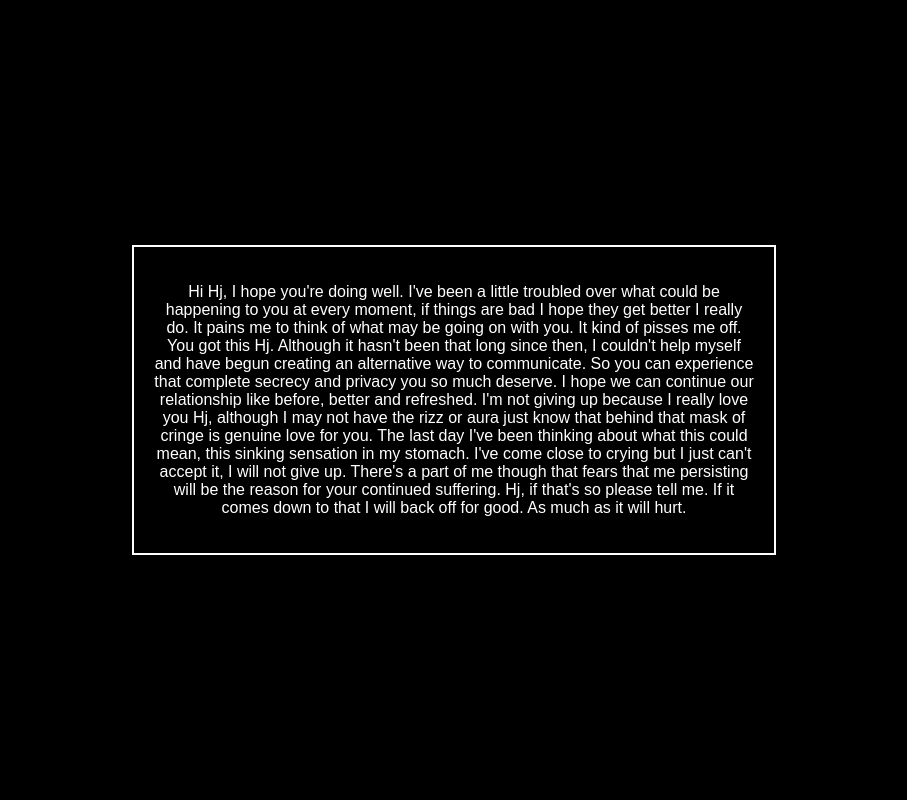
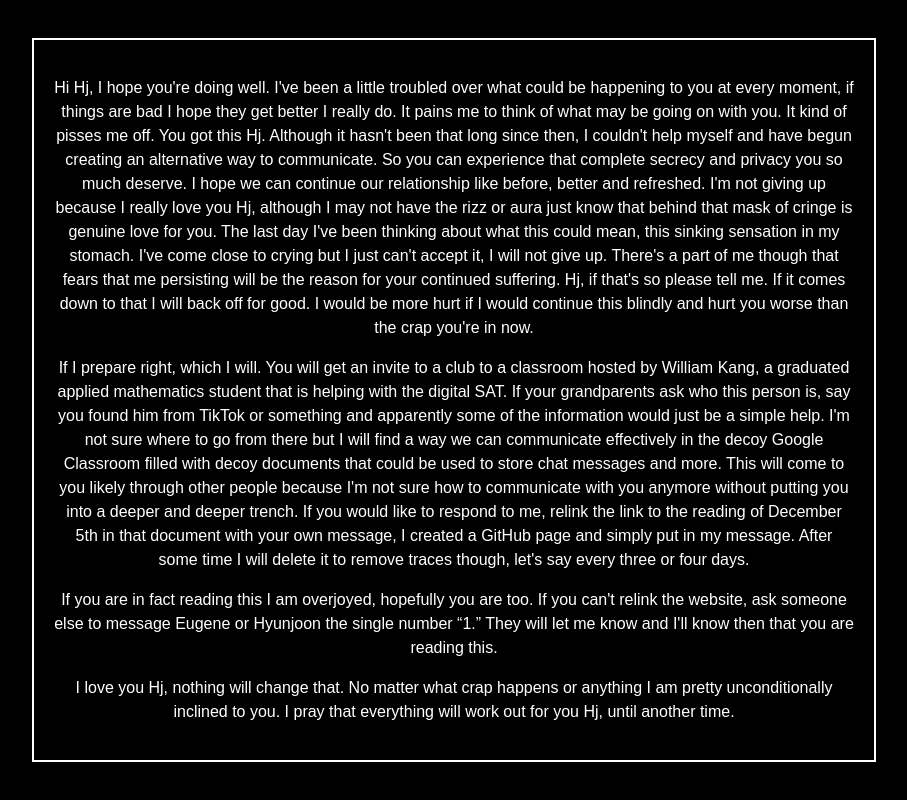
Before and after one commit to gohdini/gohdini.github.io, a plain HTML site: page index.html in a window 1280 px wide. Shown: the whole page, without its empty margins (186-1093 px from the left). Drawn offline with Linux system fonts and the light colour scheme.

Commit message:
Update index.html

```diff
--- a/index.html
+++ b/index.html
@@ -19,15 +19,19 @@
             background-color: black;
             padding: 20px;
             border: 2px solid white;
-            max-width: 600px;
+            max-width: 800px;
             text-align: center;
             word-wrap: break-word;
+            line-height: 1.5;
         }
     </style>
 </head>
 <body>
     <div class="message-box">
-        <p>Hi Hj, I hope you're doing well. I've been a little troubled over what could be happening to you at every moment, if things are bad I hope they get better I really do. It pains me to think of what may be going on with you. It kind of pisses me off. You got this Hj. Although it hasn't been that long since then, I couldn't help myself and have begun creating an alternative way to communicate. So you can experience that complete secrecy and privacy you so much deserve. I hope we can continue our relationship like before, better and refreshed. I'm not giving up because I really love you Hj, although I may not have the rizz or aura just know that behind that mask of cringe is genuine love for you. The last day I've been thinking about what this could mean, this sinking sensation in my stomach. I've come close to crying but I just can't accept it, I will not give up. There's a part of me though that fears that me persisting will be the reason for your continued suffering. Hj, if that's so please tell me. If it comes down to that I will back off for good. As much as it will hurt.</p>
+        <p>Hi Hj, I hope you're doing well. I've been a little troubled over what could be happening to you at every moment, if things are bad I hope they get better I really do. It pains me to think of what may be going on with you. It kind of pisses me off. You got this Hj. Although it hasn't been that long since then, I couldn't help myself and have begun creating an alternative way to communicate. So you can experience that complete secrecy and privacy you so much deserve. I hope we can continue our relationship like before, better and refreshed. I'm not giving up because I really love you Hj, although I may not have the rizz or aura just know that behind that mask of cringe is genuine love for you. The last day I've been thinking about what this could mean, this sinking sensation in my stomach. I've come close to crying but I just can't accept it, I will not give up. There's a part of me though that fears that me persisting will be the reason for your continued suffering. Hj, if that's so please tell me. If it comes down to that I will back off for good. I would be more hurt if I would continue this blindly and hurt you worse than the crap you're in now.</p>
+        <p>If I prepare right, which I will. You will get an invite to a club to a classroom hosted by William Kang, a graduated applied mathematics student that is helping with the digital SAT. If your grandparents ask who this person is, say you found him from TikTok or something and apparently some of the information would just be a simple help. I'm not sure where to go from there but I will find a way we can communicate effectively in the decoy Google Classroom filled with decoy documents that could be used to store chat messages and more. This will come to you likely through other people because I'm not sure how to communicate with you anymore without putting you into a deeper and deeper trench. If you would like to respond to me, relink the link to the reading of December 5th in that document with your own message, I created a GitHub page and simply put in my message. After some time I will delete it to remove traces though, let's say every three or four days.</p>
+        <p>If you are in fact reading this I am overjoyed, hopefully you are too. If you can't relink the website, ask someone else to message Eugene or Hyunjoon the single number “1.” They will let me know and I'll know then that you are reading this.</p>
+        <p>I love you Hj, nothing will change that. No matter what crap happens or anything I am pretty unconditionally inclined to you. I pray that everything will work out for you Hj, until another time.</p>
     </div>
 </body>
 </html>
```
